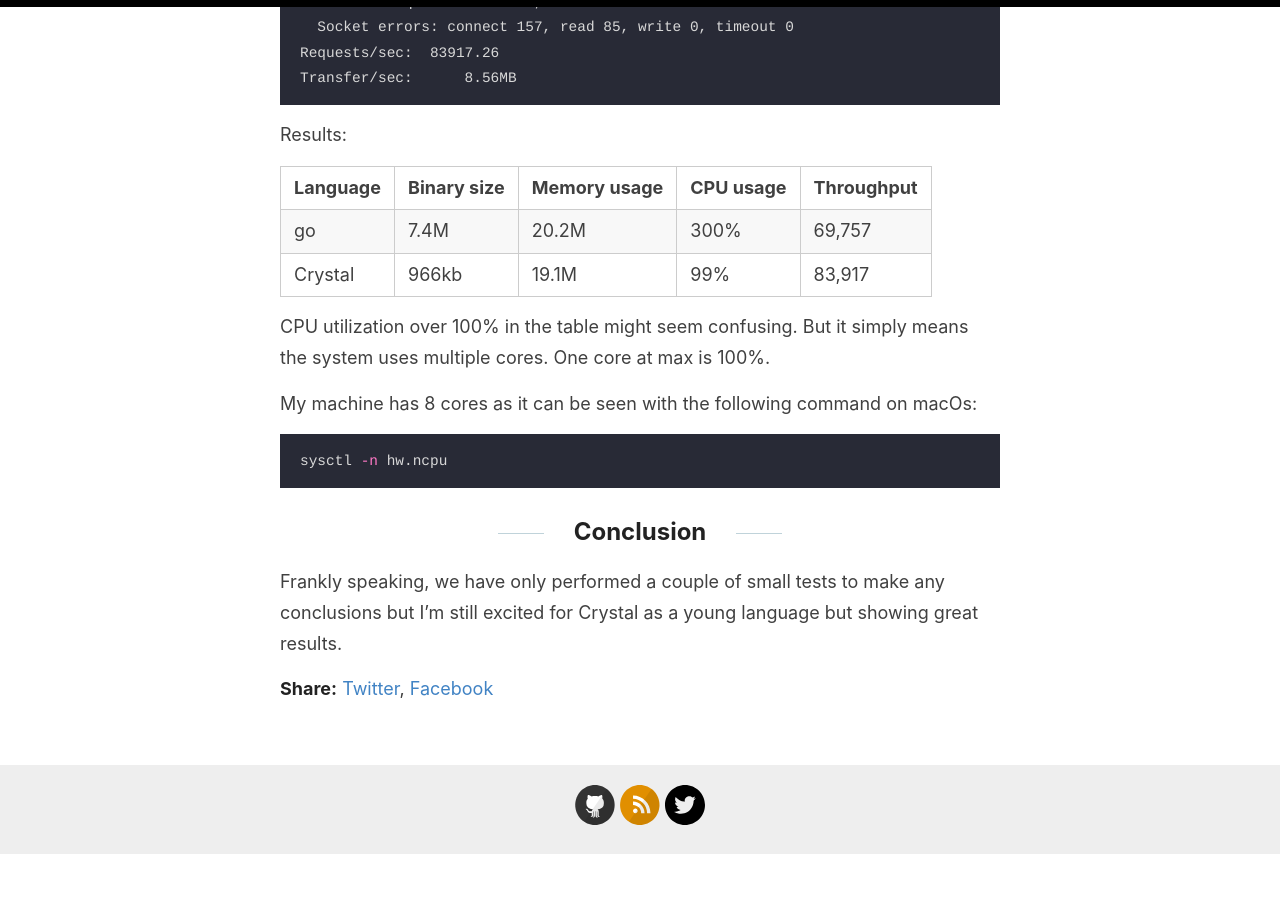
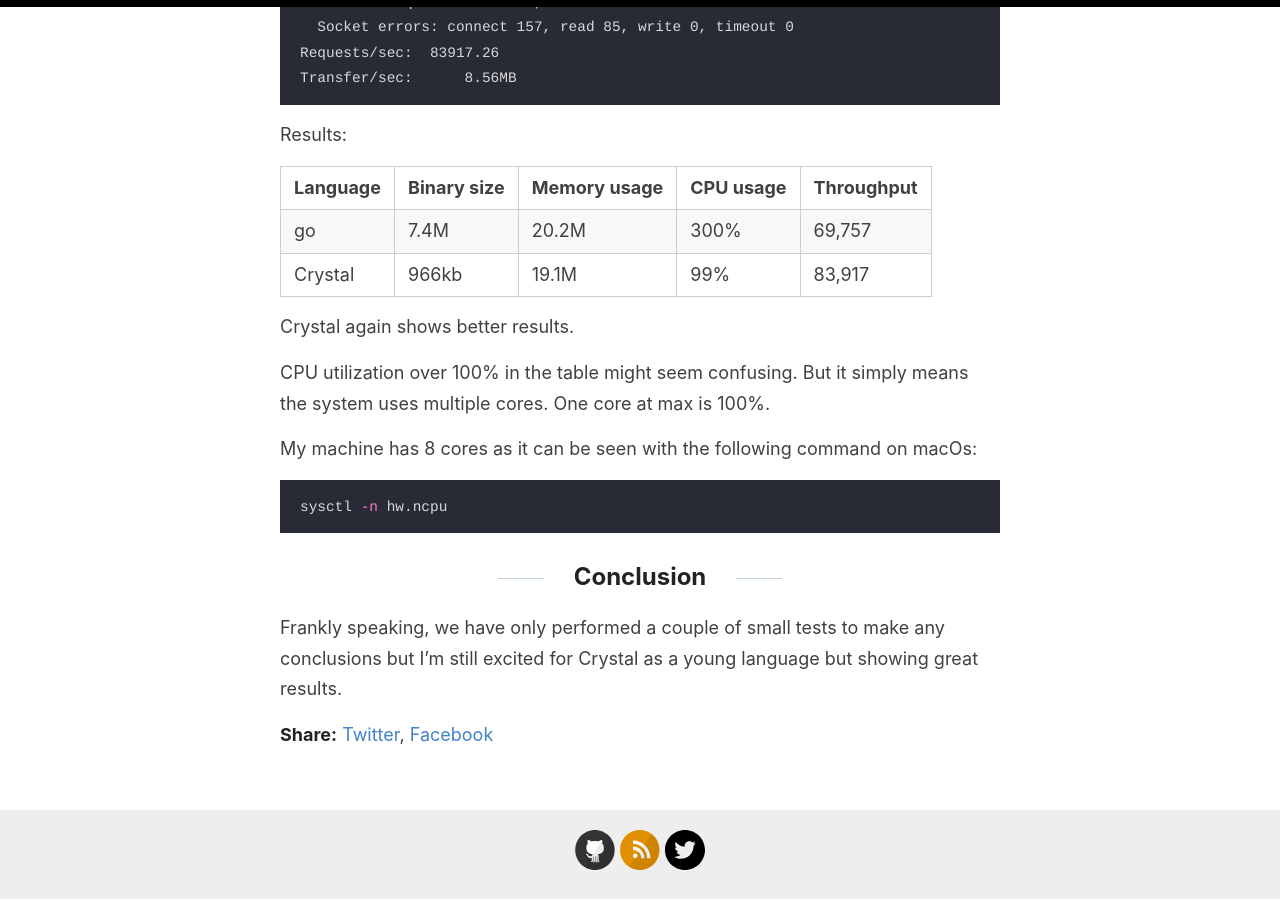
Before and after one commit to ptcodes/ptcodes.github.io, a Jekyll site: the page built from _posts/2020-06-10-go-vs-crystal-perfomance.md, in a window 1280 px wide and 900 px high, scrolled down 4376 px. Built offline with Jekyll 4.4.1, drawn with Linux system fonts in a browser that asks for light colours; comment, search, counter and statistics services are not loaded; before the commit the page ends 5230 px from its top, so only the background shows below that.

Commit message:
fix formatting

````diff
--- a/_posts/2020-06-10-go-vs-crystal-perfomance.md
+++ b/_posts/2020-06-10-go-vs-crystal-perfomance.md
@@ -63,7 +63,7 @@ Crystal version:
 ```crystal
 def fibonacci(n : UInt32)
   return n if n < 2
-fibonacci(n-1) + fibonacci(n-2)
+  fibonacci(n-1) + fibonacci(n-2)
   end
 
 puts fibonacci(47)
@@ -159,9 +159,11 @@ Transfer/sec:      8.56MB
 
 Results:
 
-| **Language**                     | **Binary size** | **Memory usage** | **CPU usage** | **Throughput**
+| **Language** | **Binary size** | **Memory usage** | **CPU usage** | **Throughput**
 | go | 7.4M | 20.2M | 300% | 69,757
 | Crystal | 966kb | 19.1M | 99% | 83,917
+
+Crystal again shows better results.
 
 CPU utilization over 100% in the table might seem confusing. But it simply means the system uses multiple cores. One core at max is 100%.
 
````
